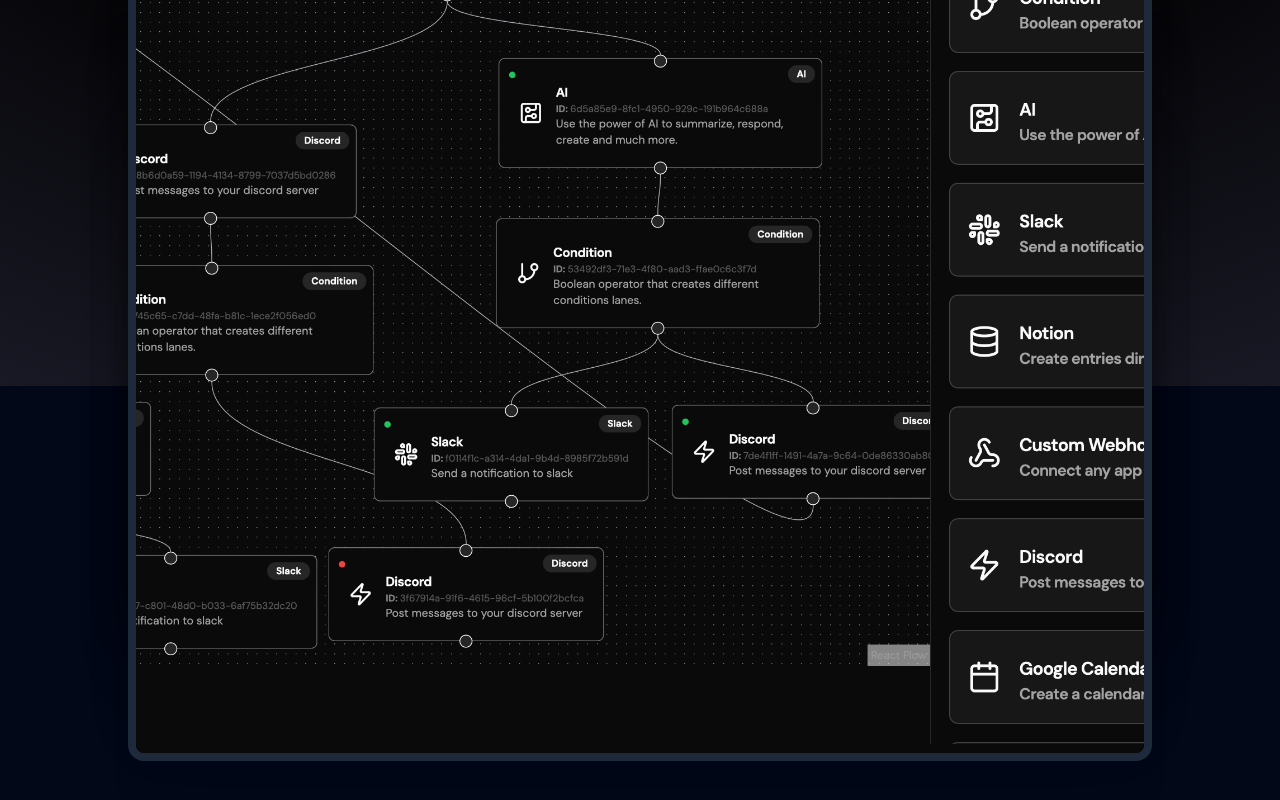
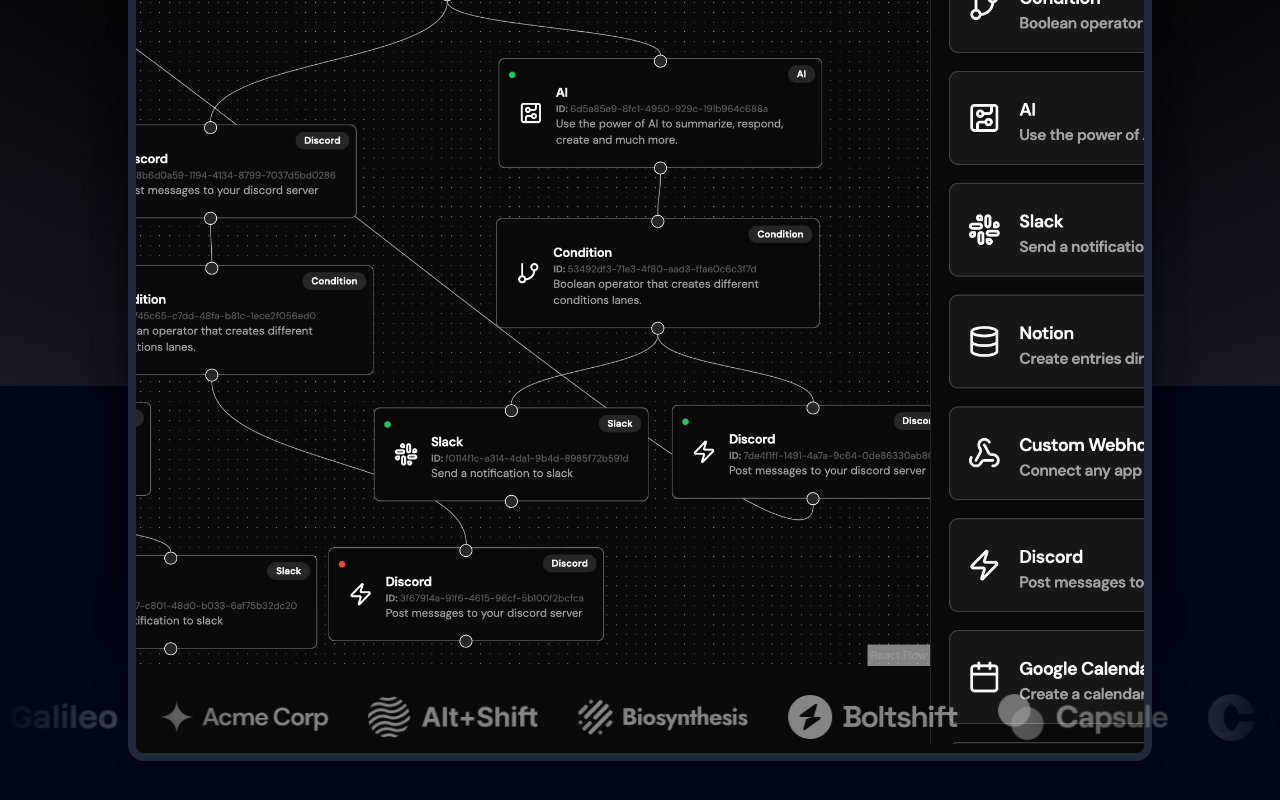
Before and after one commit to chanwoo00106/fuzzie-production, a Next.js app: page / in a window 1280 px wide. Shown: the part 414-1214 px from the top of the page. Built offline with nearby package versions, Linux system fonts and the light colour scheme.

Commit message:
feat: add infinite moving cards

```diff
--- a/src/app/page.tsx
+++ b/src/app/page.tsx
@@ -1,6 +1,8 @@
 import { ContainerScroll } from "@/components/global/ContainerScrollAnimation";
+import { InfiniteMovingCards } from "@/components/global/InfiniteMovingCards";
 import Navbar from "@/components/global/Navbar";
 import { Button } from "@/components/ui/button";
+import { clients, products } from "@/lib/constant";
 
 export default function Home() {
   return (
@@ -27,6 +29,12 @@
           }
         />
       </section>
+      <InfiniteMovingCards
+        className="md:mt-[18rem] mt-[-100px]"
+        items={clients}
+        direction="right"
+        speed="slow"
+      />
     </main>
   );
 }
--- /dev/null
+++ b/src/components/global/InfiniteMovingCards.tsx
@@ -0,0 +1,102 @@
+"use client";
+
+import { cn } from "@/lib/utils";
+import Image from "next/image";
+import React, { useEffect, useState } from "react";
+
+export const InfiniteMovingCards = ({
+  items,
+  direction = "left",
+  speed = "fast",
+  pauseOnHover = true,
+  className,
+}: {
+  items: {
+    href: string;
+  }[];
+  direction?: "left" | "right";
+  speed?: "fast" | "normal" | "slow";
+  pauseOnHover?: boolean;
+  className?: string;
+}) => {
+  const containerRef = React.useRef<HTMLDivElement>(null);
+  const scrollerRef = React.useRef<HTMLUListElement>(null);
+
+  useEffect(() => {
+    addAnimation();
+  }, []);
+
+  const [start, setStart] = useState(false);
+  function addAnimation() {
+    if (containerRef.current && scrollerRef.current) {
+      const scrollerContent = Array.from(scrollerRef.current.children);
+
+      scrollerContent.forEach((item) => {
+        const duplicatedItem = item.cloneNode(true);
+        if (scrollerRef.current) {
+          scrollerRef.current.appendChild(duplicatedItem);
+        }
+      });
+
+      getDirection();
+      getSpeed();
+      setStart(true);
+    }
+  }
+  const getDirection = () => {
+    if (containerRef.current) {
+      if (direction === "left") {
+        containerRef.current.style.setProperty(
+          "--animation-direction",
+          "forwards",
+        );
+      } else {
+        containerRef.current.style.setProperty(
+          "--animation-direction",
+          "reverse",
+        );
+      }
+    }
+  };
+  const getSpeed = () => {
+    if (containerRef.current) {
+      if (speed === "fast") {
+        containerRef.current.style.setProperty("--animation-duration", "20s");
+      } else if (speed === "normal") {
+        containerRef.current.style.setProperty("--animation-duration", "40s");
+      } else {
+        containerRef.current.style.setProperty("--animation-duration", "80s");
+      }
+    }
+  };
+  console.log(items);
+  return (
+    <div
+      ref={containerRef}
+      className={cn(
+        "scroller relative z-20  max-w-7xl overflow-hidden  [mask-image:linear-gradient(to_right,transparent,white_20%,white_80%,transparent)]",
+        className,
+      )}
+    >
+      <ul
+        ref={scrollerRef}
+        className={cn(
+          " flex min-w-full shrink-0 gap-10 py-4 w-max flex-nowrap",
+          start && "animate-scroll ",
+          pauseOnHover && "hover:[animation-play-state:paused]",
+        )}
+      >
+        {items.map((item, idx) => (
+          <Image
+            width={170}
+            height={1}
+            src={item.href}
+            alt={item.href}
+            className=" relative rounded-2xl  object-contain opacity-50"
+            key={item.href}
+          />
+        ))}
+      </ul>
+    </div>
+  );
+};
--- /dev/null
+++ b/src/lib/constant.ts
@@ -0,0 +1,3 @@
+export const clients = [...new Array(10)].map((client, index) => ({
+  href: `/${index + 1}.png`,
+}));
```
